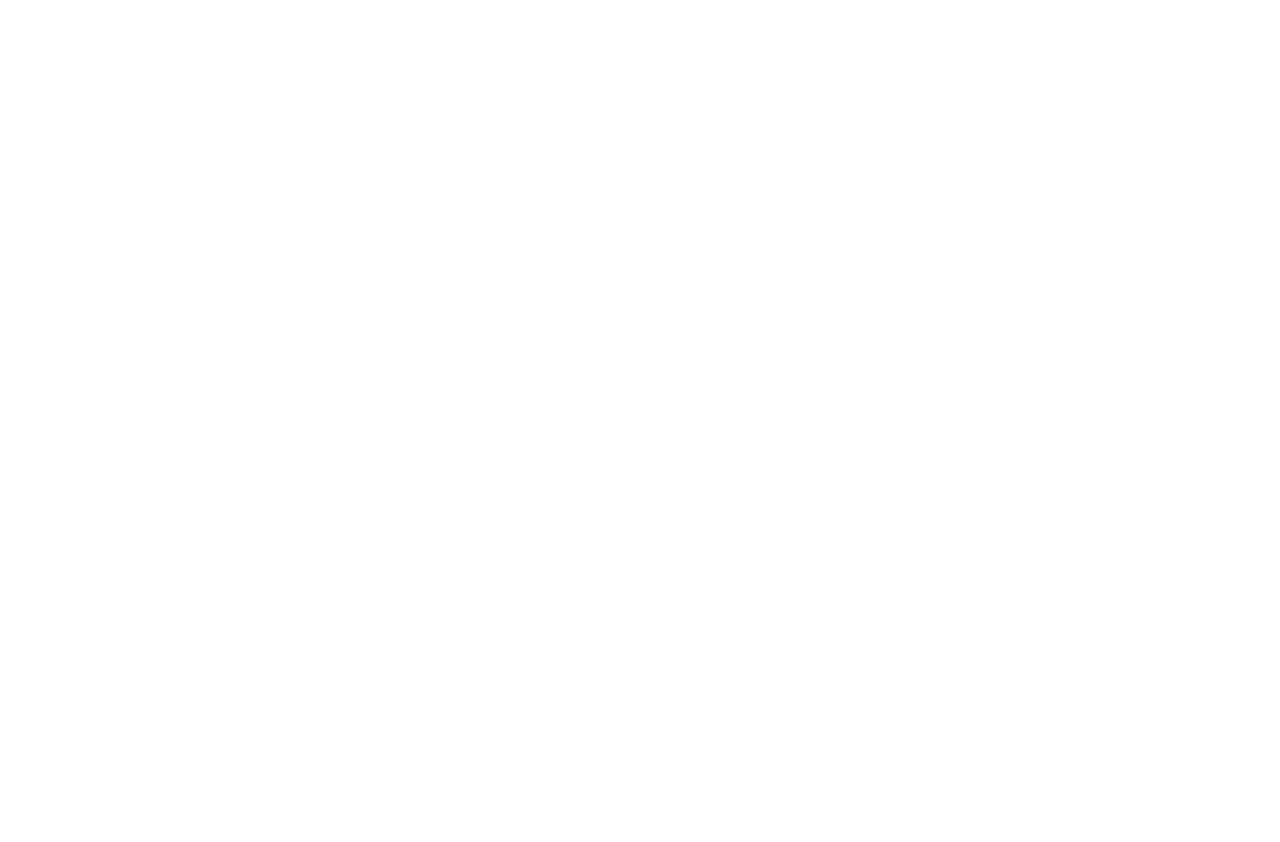
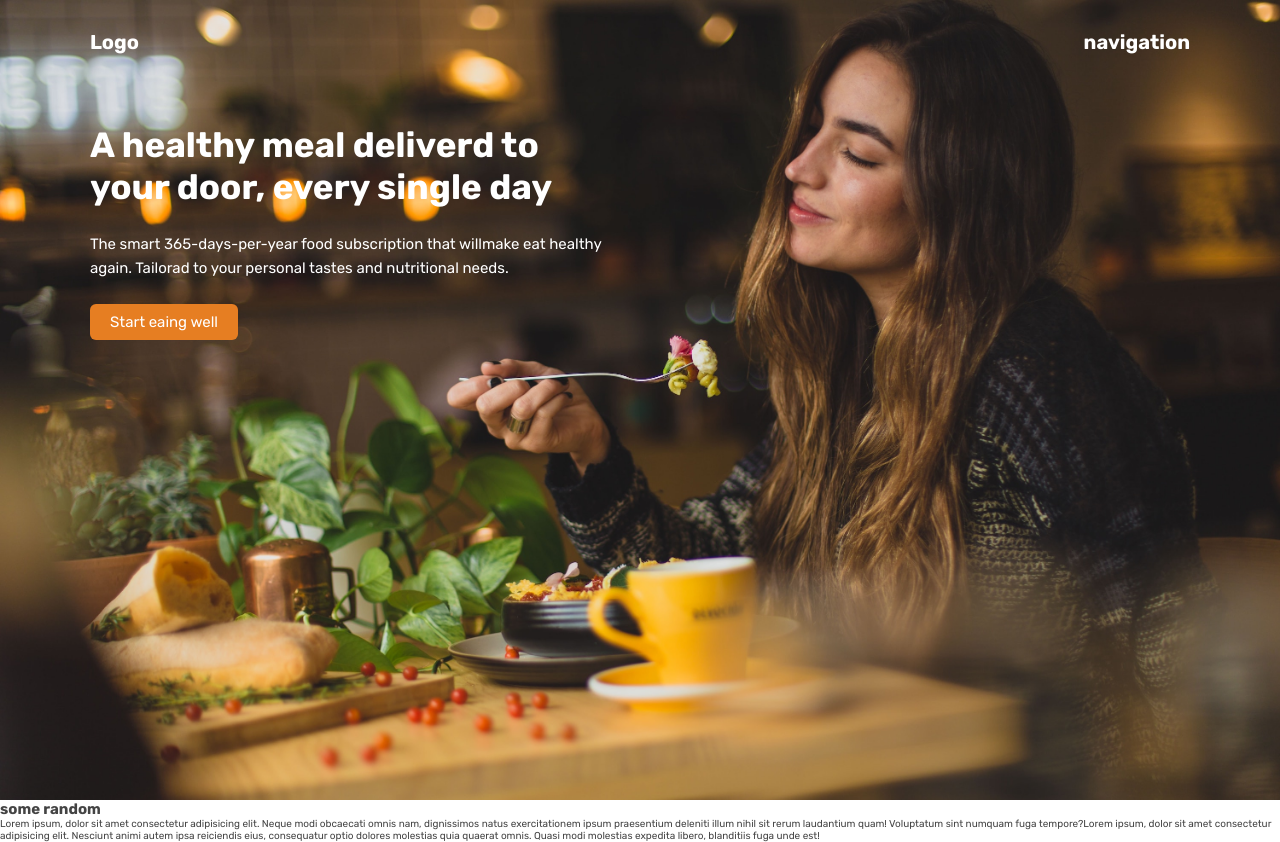
Before and after one commit to itsnooshin/basic-page, a plain HTML site: page index.html in a window 1280 px wide. Before the commit the page ends 800 px from the top, so only its background shows below. Drawn offline with Linux system fonts and the light colour scheme.

Commit message:
complete haeder page

```diff
--- a/index.html
+++ b/index.html
@@ -1,16 +1,50 @@
 <!DOCTYPE html>
 <html lang="en">
-<head>
-    <meta charset="UTF-8">
-    <meta http-equiv="X-UA-Compatible" content="IE=edge">
-    <meta name="viewport" content="width=device-width, initial-scale=1.0">
-    <link rel="stylesheet" href="style.css">
+  <head>
+    <meta charset="UTF-8" />
+    <meta http-equiv="X-UA-Compatible" content="IE=edge" />
+    <meta name="viewport" content="width=device-width, initial-scale=1.0" />
+    <link rel="stylesheet" href="style.css" />
     <link rel="preconnect" href="https://fonts.googleapis.com">
-<link rel="preconnect" href="https://fonts.gstatic.com" crossorigin>
-<link href="https://fonts.googleapis.com/css2?family=Poppins:wght@300;400;500;600&display=swap" rel="stylesheet">
+    <link rel="preconnect" href="https://fonts.gstatic.com" crossorigin>
+    <link href="https://fonts.googleapis.com/css2?family=Rubik:wght@400;500;700&display=swap" rel="stylesheet">
+    <link
+      href="https://fonts.googleapis.com/css2?family=Poppins:wght@300;400;500;600&display=swap"
+      rel="stylesheet"
+    />
     <title>page-full-header</title>
-</head>
-<body>
-
-</body>
+  </head>
+  <body>
+    <header class="header">
+      <nav class="main-nav">
+        <div>Logo</div>
+        <div>navigation</div>
+      </nav>
+      <div class="text">
+        <div class="hhh">
+          <h1>A healthy meal deliverd to your door, every single day</h1>
+          <p>
+            The smart 365-days-per-year food subscription that willmake eat
+            healthy again. Tailorad to your personal tastes and nutritional
+            needs.
+          </p>
+          <a href="#" class="btn-link">Start eaing well</a>
+        </div>
+      </div>
+    </header>
+    <section>
+      <div>
+        <h1>some random</h1>
+        <p>
+          Lorem ipsum, dolor sit amet consectetur adipisicing elit. Neque modi
+          obcaecati omnis nam, dignissimos natus exercitationem ipsum
+          praesentium deleniti illum nihil sit rerum laudantium quam! Voluptatum
+          sint numquam fuga tempore?Lorem ipsum, dolor sit amet consectetur
+          adipisicing elit. Nesciunt animi autem ipsa reiciendis eius,
+          consequatur optio dolores molestias quia quaerat omnis. Quasi modi
+          molestias expedita libero, blanditiis fuga unde est!
+        </p>
+      </div>
+    </section>
+  </body>
 </html>
--- a/style.css
+++ b/style.css
@@ -3,9 +3,12 @@
     padding: 0;
     box-sizing: border-box;
 }
-body{
-    font-family: 'Poppins', sans-serif;
+html{
+    font-size: 62.5%;
+    font-family: 'Rubik', sans-serif;
+    color: #444;
 }
+
 
 ul{
     list-style: none;
@@ -14,10 +17,18 @@ a{
     color:#333;
     text-decoration: none;
 }
-h1 , p{
+
+/* navbar */
+.main-nav{
+    font-size: 2rem;
     color: #fff;
+    font-weight: bold;
+    display: flex;
+    justify-content: space-between;
+    max-width: 1100px;
+    margin: 0 auto;
+    padding: 30px 0;
 }
-
 
 .bg {
    background-image: url("/images/hero.jpg");
@@ -27,3 +38,46 @@ h1 , p{
 
 
 }
+
+.header{
+    background-image: url("./images/hero.jpg");
+    background-repeat: no-repeat;
+    background-size: cover;
+    height: 100vh;
+    width: 100%;
+}
+.btn-link{
+    display: inline-block;
+    background-color: #e67e22;
+    color: #fff;
+    padding: 0.9rem 2rem;
+    font-size: 1.5em;
+    border-radius: 6px;
+
+}
+.text h1 , .text p{
+    color: #fff;
+}
+.text{
+
+    max-width: 1100px;
+    margin: 0 auto;
+}
+
+.text h1{
+    font-size: 3.5em;
+    width: 490px;
+    margin-top: 4rem;
+}
+.text p{
+    font-size: 1.5em;
+    width:540px;
+    line-height: 1.6;
+}
+
+.text div{
+    display: flex;
+    flex-direction: column;
+    gap: 24px;
+    align-items: start;
+}
```
